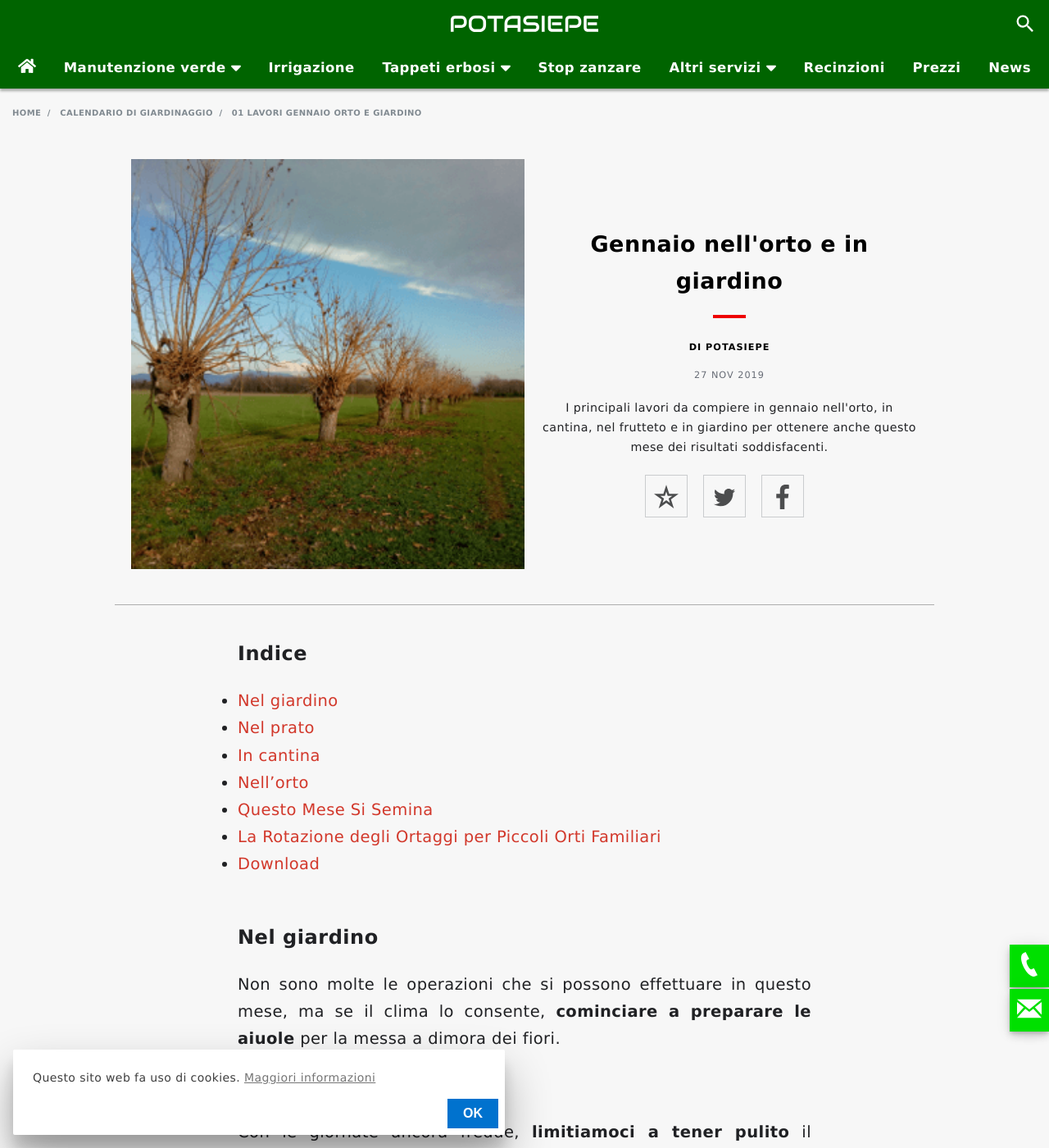
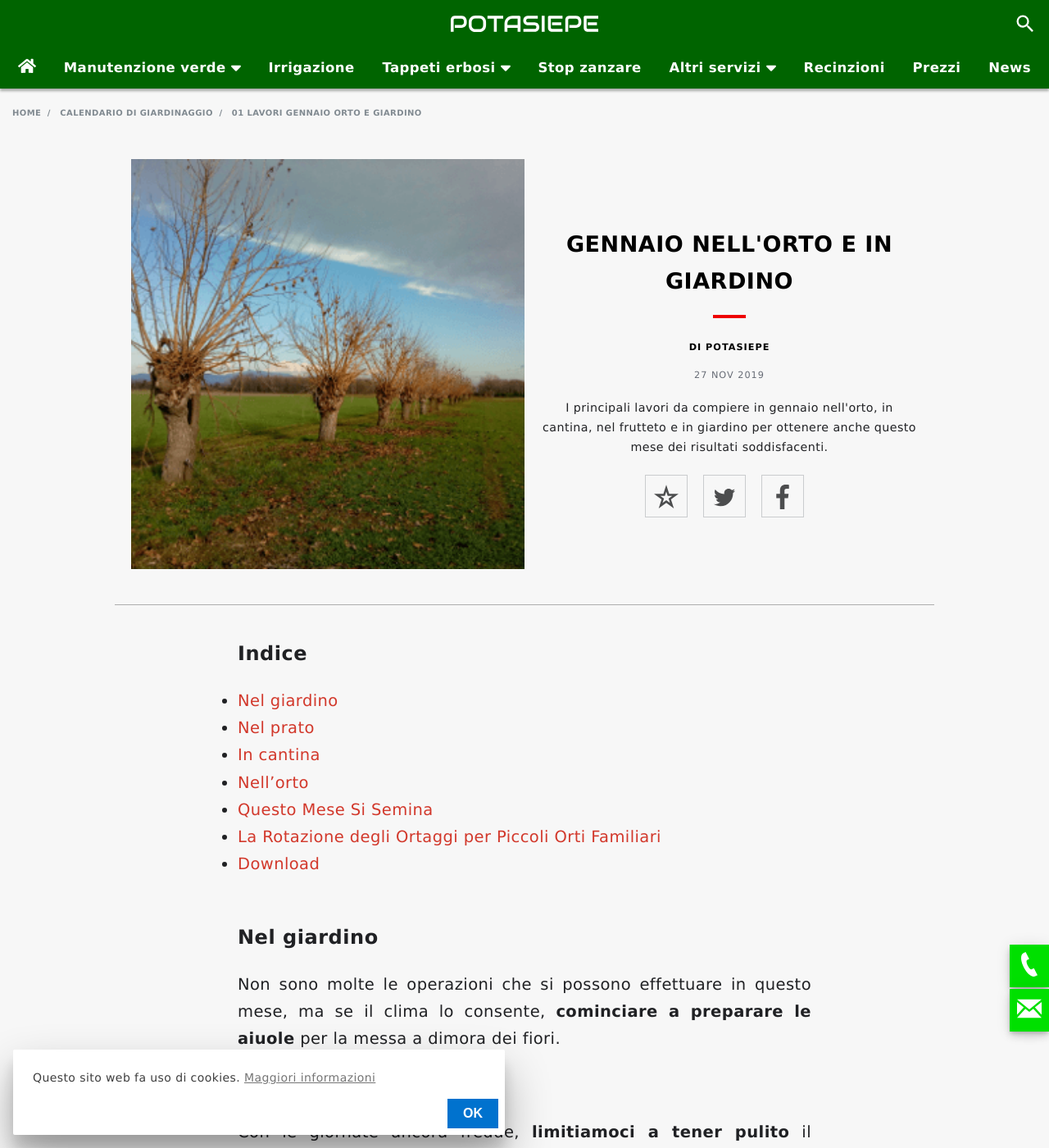
Before and after one commit to enricocaputo/enricocaputo.github.io, a Jekyll site: the page built from my_collections/_calendario/01-lavori-gennaio-orto-e-giardino.md, in a window 1280 px wide and 1400 px high. Shown: the whole window at 82% size. Built offline with Jekyll 4.4.1, drawn with Linux system fonts in a browser that asks for light colours; comment, search, counter and statistics services are not loaded.

Commit message:
-sass/_base.scss + _blog.scss

```diff
--- a/_sass/_base.scss
+++ b/_sass/_base.scss
@@ -40,12 +40,13 @@ h1, h2, h3, h4 {
 }
 
 h1 {
-  font-size: 1.802rem;
+  font-size: 1.9rem;
   text-align: center;
+  text-transform: uppercase;
 }
 
 h2, .h2 {
-  font-size: 1.602rem;
+  font-size: 1.6rem;
 }
 
 h3, .h3 {
--- a/_sass/_blog.scss
+++ b/_sass/_blog.scss
@@ -46,7 +46,6 @@
     background-color: #ee0000;
     display: block;
     margin: 0px auto 16px;
-    margin-top: 0px;
 }
 
 .autore {
```
